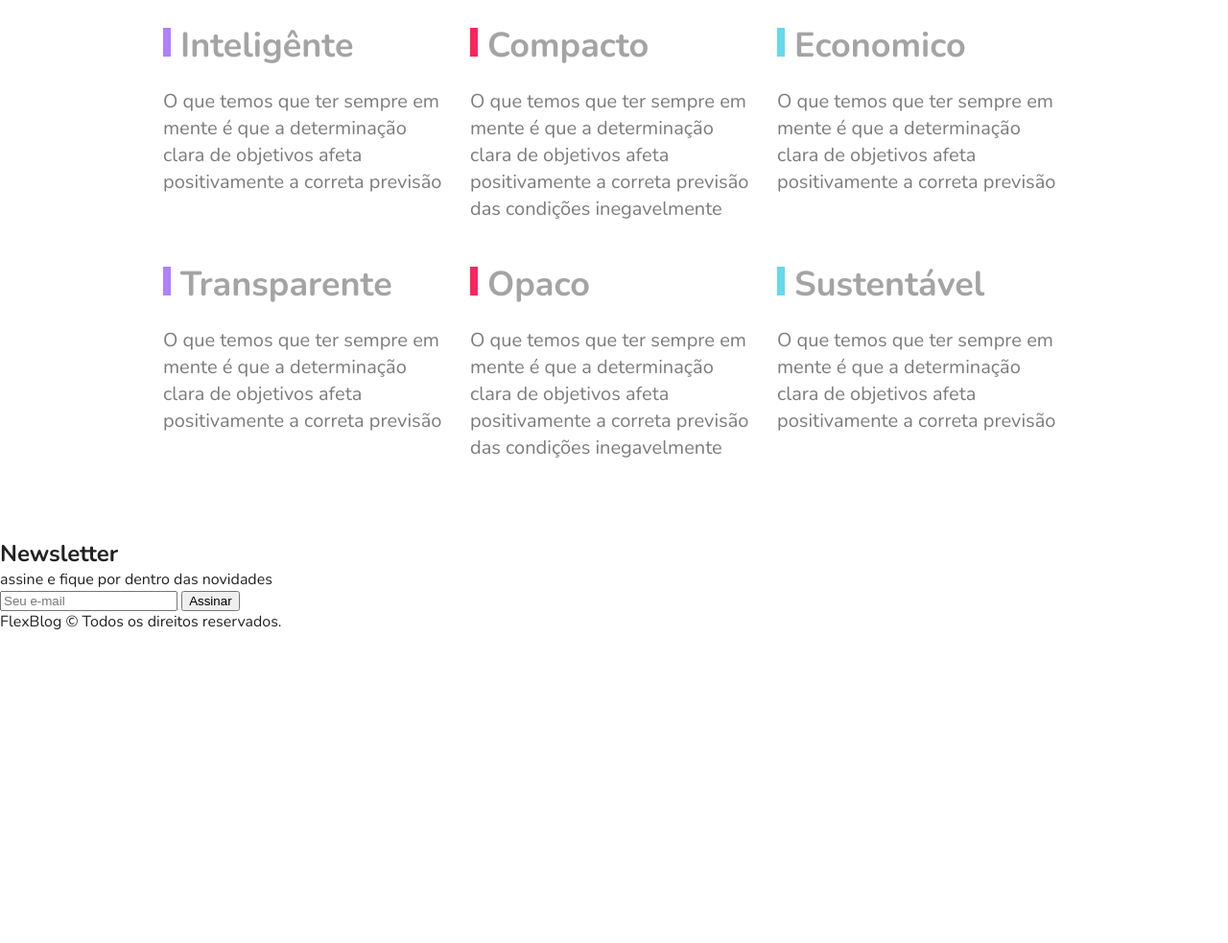
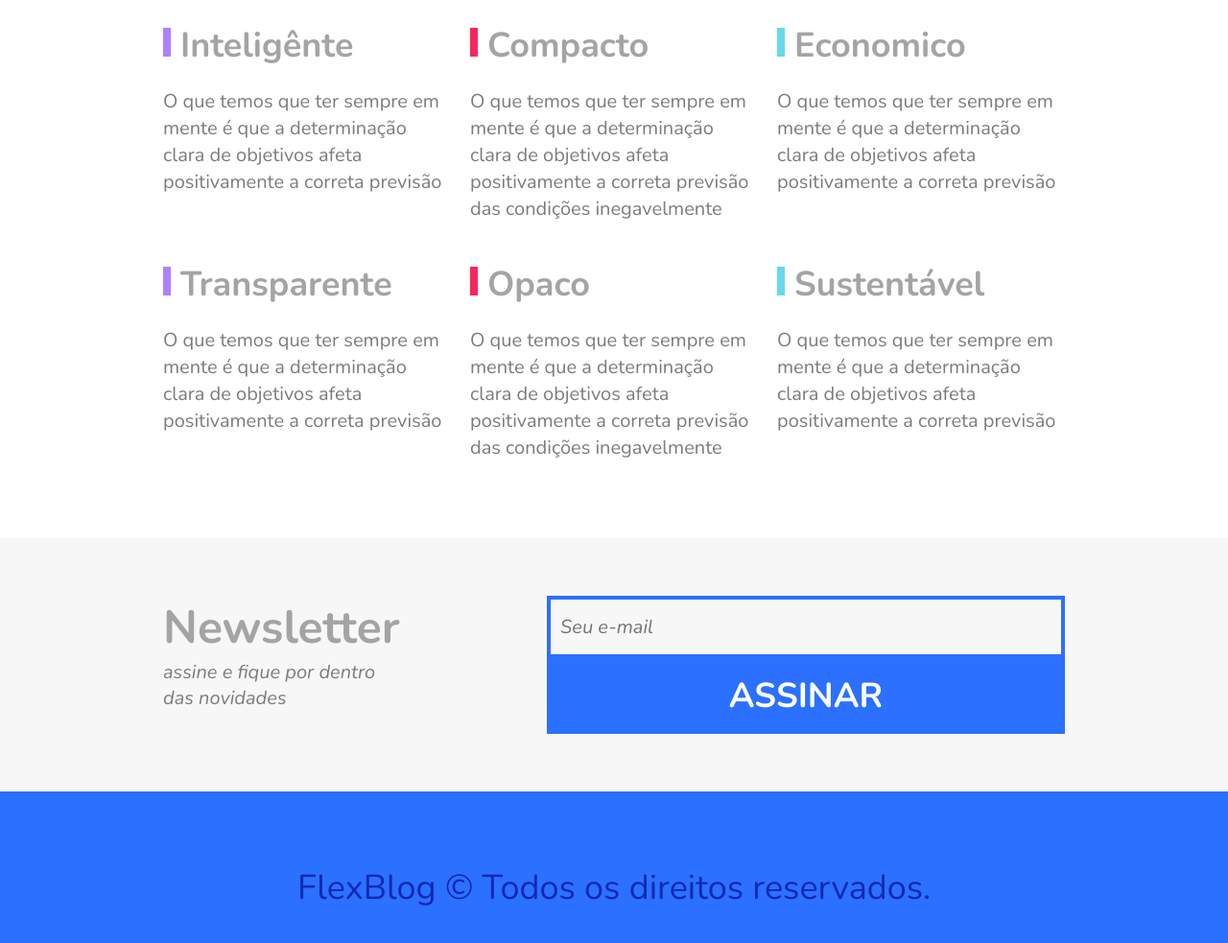
Before and after one commit to JoaoBatistaJr/FlexBlog-Origamid, a plain HTML site: page index.html in a window 1280 px wide. Shown: the part 2573-3556 px from the top of the page at 96% size. Before the commit the page ends 3232 px from the top, so only its background shows below. Drawn offline with nearby package versions, Linux system fonts and the light colour scheme.

Commit message:
upadate footer

```diff
--- a/css/main.css
+++ b/css/main.css
@@ -296,3 +296,83 @@ img{
 	line-height: 1.4;
 	color: #7c7c7c;
 }
+
+.newsletter{
+	background: #f7f7f7;
+	padding: 60px calc((100% - 960px) / 2);
+	display: flex;
+	flex-wrap: wrap;
+}
+
+.newsletter-info{
+	flex: 1 1 240px;
+	margin: 0 10px;
+}
+
+.newsletter-info h1{
+	font-size: 3em;
+	color: #a4a4a4;
+}
+
+.newsletter-info p{
+	font-size: 1.25em;
+	font-style: italic;
+	max-width: 230px;
+	color: #7c7c7c;
+	margin-bottom: 10px;
+}
+
+.newsletter-form{
+	flex: 2 1 260px;
+	margin: 0 10px;
+	align-self: center;
+	display: flex;
+	flex-wrap: wrap;
+}
+
+.newsletter-form input{
+	flex: 3 1 260px;
+	font-size: 1.25em;
+	color: #7c7c7c;
+	font-style: italic;
+	font-family: 'Nunito', Helvetica, Arial sans-serif;
+	border: 4px solid #2c70ff;
+	background: transparent;
+	padding: 15px 10px;
+	margin: 0px;
+	border-radius: 0px;
+}
+
+.newsletter-form button{
+	flex: 1 1 260px;
+	font-family: 'Nunito', Helvetica, Arial sans-serif;
+	font-size: 2.25em;
+	font-weight: bold;
+	text-transform: uppercase;
+	background: #2c70ff;
+	color: #fff;
+	margin: 0px;
+	cursor: pointer;
+	border: 0px;
+	padding: 15px 10px;
+}
+
+@media (max-width: 600px){
+	.newsletter-form bottom {
+		font-size: 1.5em;
+	}
+}
+
+.footer{
+	display: flex;
+	background: #2c70ff;
+	height: 200px;
+	align-items: center;
+	justify-content: center;
+}
+
+.footer p{
+	text-align: center;
+	font-size: 2.25em;
+	color: #122ab2;
+}
```
